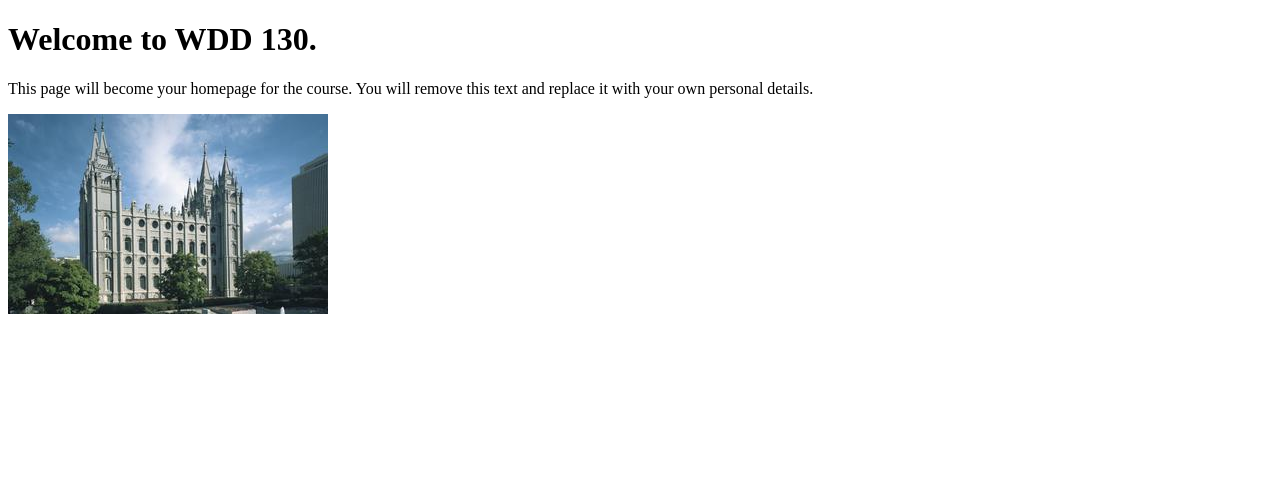
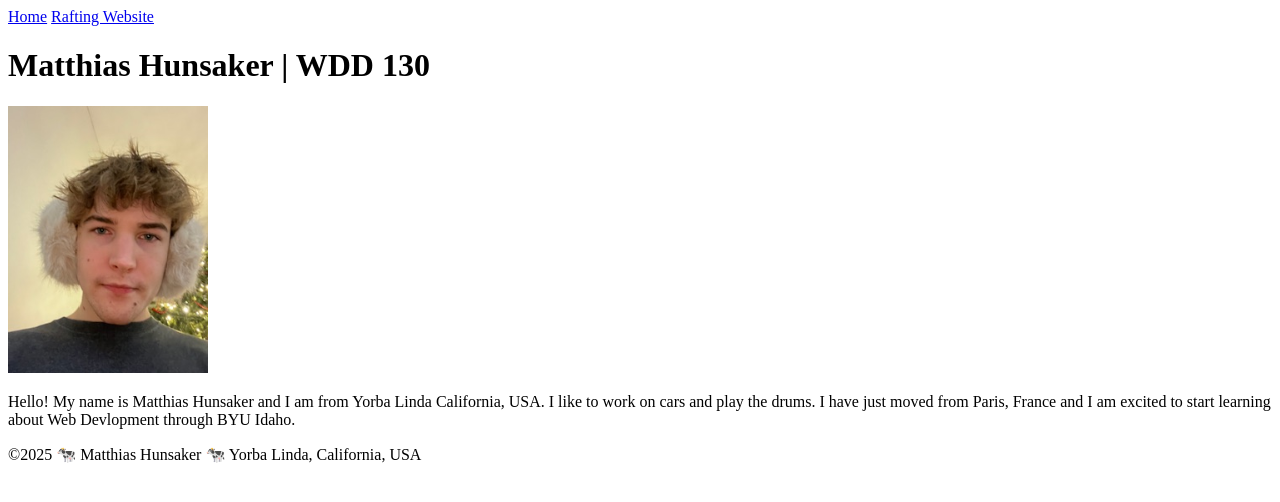
Before and after one commit to MarrusOrthoCanna/wdd130, a plain HTML site: page index.html in a window 1280 px wide. Drawn offline with Linux system fonts and the light colour scheme.

Commit message:
Personal Homepage

```diff
--- a/index.html
+++ b/index.html
@@ -1,14 +1,30 @@
 <!DOCTYPE html>
 <html lang="en">
+
 <head>
-    <meta charset="UTF-8">
-    <meta name="viewport" content="width=device-width, initial-scale=1.0">
-    <title>WDD 130 | Personal Homepage</title>
+  <meta charset="UTF-8">
+  <meta name="viewport" content="width=device-width, initial-scale=1.0">
+  <title>Matthias Hunsaker | WDD 130 | Personal Homepage</title>
 </head>
+
 <body>
-    <h1>Welcome to WDD 130.</h1>
-    <p>This page will become your homepage for the course. You will remove this text and replace it with your own personal details.</p>
+  <header>
+    <nav>
+      <a href="#">Home</a>
+      <a href="wwr/">Rafting Website</a>
+    </nav>
+  </header>
+  <main>
+    <h1>Matthias Hunsaker | WDD 130</h1>
+    <img src="images/profile.jpg" alt="Hello, my name is Matthias Hunsaker" width="200">
+    <p>Hello! My name is Matthias Hunsaker and I am from Yorba Linda California, USA. I like to work on cars and play
+      the drums. I have just moved from Paris, France and I am excited to start learning about Web Devlopment through
+      BYU Idaho.
+    </p>
+  </main>
+  <footer>
+    <p>&copy;2025 🐄 Matthias Hunsaker 🐄 Yorba Linda, California, USA</p>
+  </footer>
+</body>
 
-    <img src="images/salt-lake-temple.jpg" alt="The Salt Lake Temple.">
-</body>
 </html>
```
Also changed, not shown: images/profile.jpg (added).
